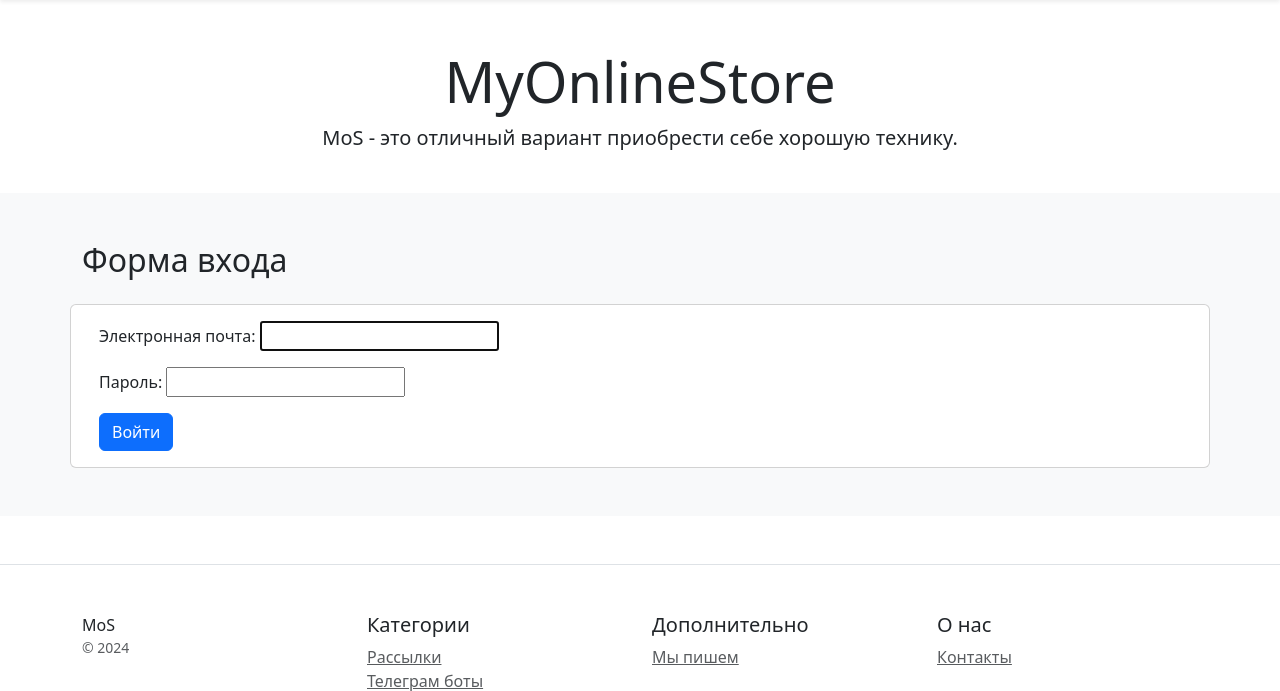
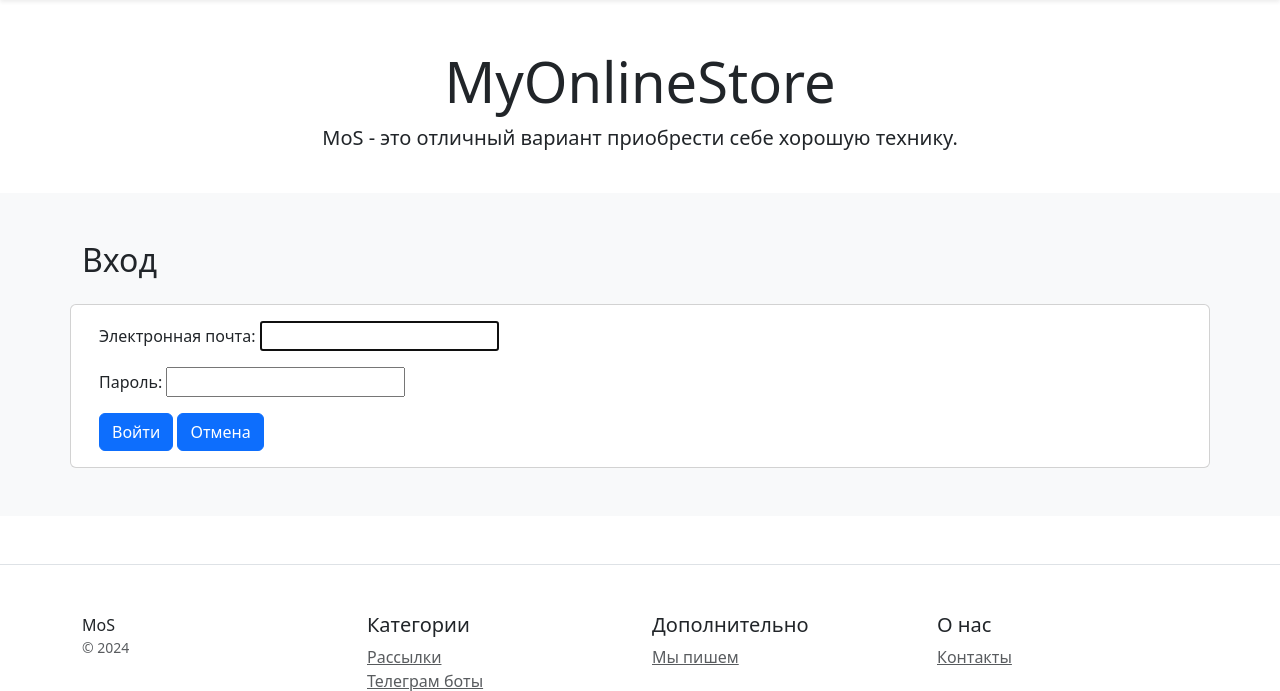
Before and after one commit to SergeiVokhminov/Course_PR_4, a Django app: page /users/login/ in a window 1280 px wide. Shown: the part 56-747 px from the top of the page. Run offline with Django 5.2, Linux system fonts and the light colour scheme; some libraries are stand-ins or nearby versions.

Commit message:
обновлен шаблон login

```diff
--- a/users/templates/users/login.html
+++ b/users/templates/users/login.html
@@ -4,7 +4,7 @@
 {% block content %}
 <div class="album py-5 bg-body-tertiary">
     <div class="container">
-        <h2 class="mb-4">Форма входа</h2>
+        <h2 class="mb-4">Вход</h2>
         <div class="col">
             <form class="row" method="post" enctype="multipart/form-data">
                 <div class="card">
@@ -12,6 +12,7 @@
                         {% csrf_token %}
                         {{ form.as_p }}
                         <button type="submit" class="btn btn-primary">Войти</button>
+                        <a class="btn btn-primary" href="{% url 'mailing:home' %}">Отмена</a>
                     </div>
                 </div>
             </form>
```
